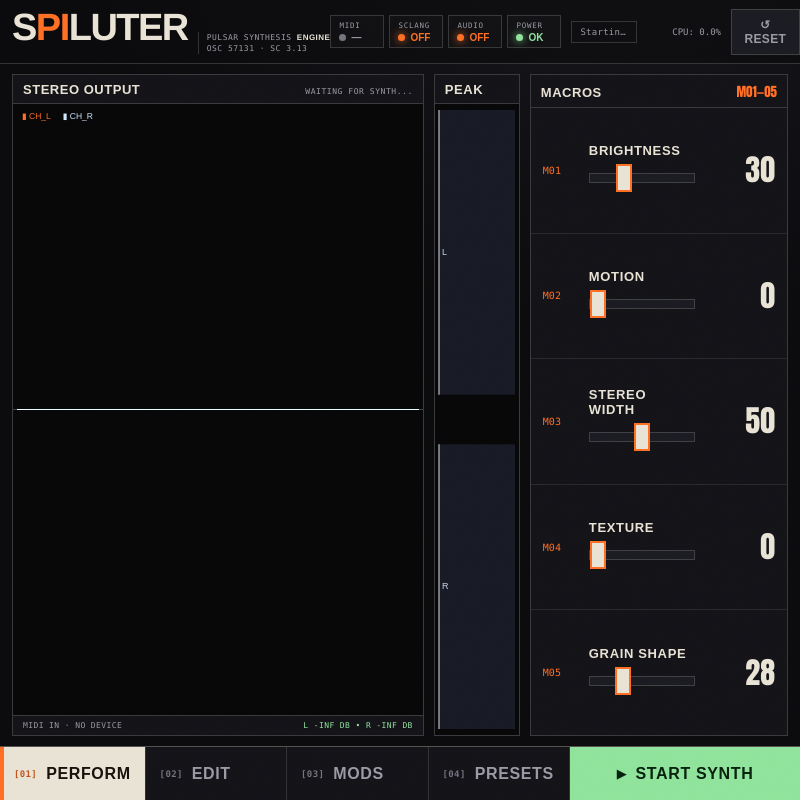
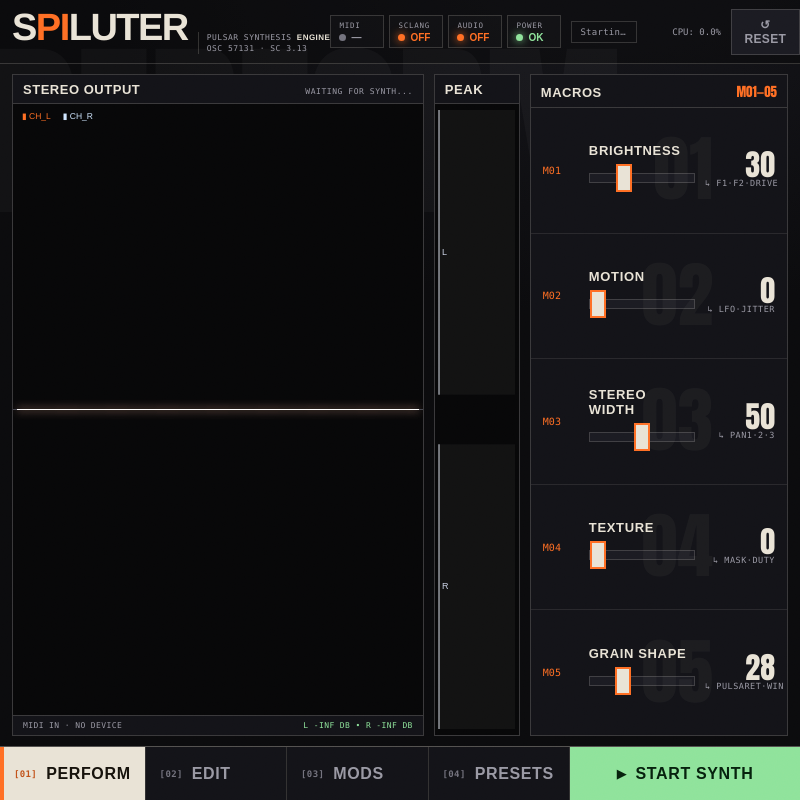
Before and after one commit to sroons/spaluter_standalone, an Electron app: page renderer/index.html in a window 800 px wide. Drawn offline with Linux system fonts and the light colour scheme; no server answers.

Commit message:
Match Perform scope/peak palette and add background detail to mockup
- Stereo Output scope: CH_L now shock orange (#ff6f24), CH_R ice
  (#cfe6ff), both with an 8px glow, matching the 01_perform mockup.
- Stereo peak meter lanes recoloured L=orange / R=ice with a neutral
  paper-tint empty-lane background.
- Perform page: add the faint giant "PERFORM" ghost headline and the
  large ghost macro numbers (01-05) behind each macro lane.
- Macros: add mono-font descriptor sub-labels under each value
  (F1·F2·DRIVE, LFO·JITTER, PAN1·2·3, MASK·DUTY, PULSARET·WIN);
  initMacros now updates only the numeric text node so the descriptor
  survives live value updates.

Refresh updated_designs/pi_new_ui/01_perform.png from the deployed build.

Co-authored-by: Copilot <223556219+Copilot@users.noreply.github.com>

```diff
--- a/renderer/index.html
+++ b/renderer/index.html
@@ -35,6 +35,7 @@
 
       <!-- ===== PERFORM ===== -->
       <section class="main-screen active" data-screen="perform" aria-label="Perform screen">
+        <div class="perform-ghost" aria-hidden="true">PERFORM</div>
         <div class="perform-row">
 
           <div class="panel scope-card">
@@ -57,21 +58,21 @@
           <div class="panel macros-card">
             <div class="ph"><span class="t">Macros</span><span class="num">M01—05</span></div>
             <div class="macros">
-              <div class="mlane"><span class="ix">M01</span>
+              <div class="mlane"><span class="bn" aria-hidden="true">01</span><span class="ix">M01</span>
                 <div><div class="nm">Brightness</div><input class="macro-slider" id="macroBrightness" type="range" min="0" max="1" step="0.01" value="0.3" /></div>
-                <div class="val" id="macroBrightnessVal">30</div></div>
-              <div class="mlane"><span class="ix">M02</span>
+                <div class="val" id="macroBrightnessVal">30<small>↳ F1·F2·DRIVE</small></div></div>
+              <div class="mlane"><span class="bn" aria-hidden="true">02</span><span class="ix">M02</span>
                 <div><div class="nm">Motion</div><input class="macro-slider" id="macroMotion" type="range" min="0" max="1" step="0.01" value="0" /></div>
-                <div class="val" id="macroMotionVal">0</div></div>
-              <div class="mlane"><span class="ix">M03</span>
+                <div class="val" id="macroMotionVal">0<small>↳ LFO·JITTER</small></div></div>
+              <div class="mlane"><span class="bn" aria-hidden="true">03</span><span class="ix">M03</span>
                 <div><div class="nm">Stereo Width</div><input class="macro-slider" id="macroWidth" type="range" min="0" max="1" step="0.01" value="0.5" /></div>
-                <div class="val" id="macroWidthVal">50</div></div>
-              <div class="mlane"><span class="ix">M04</span>
+                <div class="val" id="macroWidthVal">50<small>↳ PAN1·2·3</small></div></div>
+              <div class="mlane"><span class="bn" aria-hidden="true">04</span><span class="ix">M04</span>
                 <div><div class="nm">Texture</div><input class="macro-slider" id="macroTexture" type="range" min="0" max="1" step="0.01" value="0" /></div>
-                <div class="val" id="macroTextureVal">0</div></div>
-              <div class="mlane"><span class="ix">M05</span>
+                <div class="val" id="macroTextureVal">0<small>↳ MASK·DUTY</small></div></div>
+              <div class="mlane"><span class="bn" aria-hidden="true">05</span><span class="ix">M05</span>
                 <div><div class="nm">Grain Shape</div><input class="macro-slider" id="macroShape" type="range" min="0" max="1" step="0.01" value="0.28" /></div>
-                <div class="val" id="macroShapeVal">28</div></div>
+                <div class="val" id="macroShapeVal">28<small>↳ PULSARET·WIN</small></div></div>
             </div>
           </div>
 
--- a/renderer/renderer.js
+++ b/renderer/renderer.js
@@ -639,6 +639,8 @@ function drawScopeTrace(ctx, values, metrics, color) {
   };
   ctx.lineWidth = Math.max(1, dpr);
   ctx.strokeStyle = color;
+  ctx.shadowColor = color;
+  ctx.shadowBlur = 8 * dpr;
   ctx.beginPath();
   const samples = Math.max(48, Math.floor(drawWidth / 2));
   for (let i = 0; i <= samples; i += 1) {
@@ -651,6 +653,7 @@ function drawScopeTrace(ctx, values, metrics, color) {
     else ctx.lineTo(x, y);
   }
   ctx.stroke();
+  ctx.shadowBlur = 0;
 }
 
 function drawOutputScope(canvas, left, right = null) {
@@ -686,9 +689,9 @@ function drawOutputScope(canvas, left, right = null) {
   const prevAlpha = ctx.globalAlpha;
   ctx.globalCompositeOperation = "lighter";
   ctx.globalAlpha = 0.85;
-  drawScopeTrace(ctx, left, metrics, "rgb(91, 169, 246)");
+  drawScopeTrace(ctx, left, metrics, "#ff6f24");
   if (right && right.length > 0) {
-    drawScopeTrace(ctx, right, metrics, "rgb(114, 213, 142)");
+    drawScopeTrace(ctx, right, metrics, "#cfe6ff");
   }
   ctx.globalAlpha = prevAlpha;
   ctx.globalCompositeOperation = prevComposite;
@@ -766,7 +769,7 @@ function drawStereoPeakMeter(canvas) {
   const laneY = [topPad, topPad + laneHeight + laneGap];
   const levels = [stereoPeakDisplayL, stereoPeakDisplayR];
   const holds = [stereoPeakHoldL, stereoPeakHoldR];
-  const laneColors = ["rgb(91, 169, 246)", "rgb(114, 213, 142)"];
+  const laneColors = ["#ff6f24", "#cfe6ff"];
   const labels = ["L", "R"];
 
   for (let i = 0; i < 2; i += 1) {
@@ -775,7 +778,7 @@ function drawStereoPeakMeter(canvas) {
     const hold = clamp(holds[i], 0, 1);
     const fillW = level * usableWidth;
 
-    ctx.fillStyle = "rgba(52, 55, 84, 0.4)";
+    ctx.fillStyle = "rgba(233, 227, 214, 0.05)";
     ctx.fillRect(leftPad, y, usableWidth, laneHeight);
 
     ctx.fillStyle = laneColors[i];
@@ -3299,7 +3302,14 @@ function initMacros() {
     const valEl = document.getElementById(`${id}Val`);
     const apply = () => {
       const frac = clamp(Number(slider.value), 0, 1);
-      if (valEl) valEl.textContent = String(Math.round(frac * 100));
+      if (valEl) {
+        const num = String(Math.round(frac * 100));
+        if (valEl.firstChild && valEl.firstChild.nodeType === 3) {
+          valEl.firstChild.nodeValue = num;
+        } else {
+          valEl.insertBefore(document.createTextNode(num), valEl.firstChild);
+        }
+      }
       MACRO_TARGETS[id].forEach(([param, lo, hi]) => {
         setParamValue(param, lo + ((hi - lo) * frac), true);
       });
--- a/renderer/styles.css
+++ b/renderer/styles.css
@@ -120,7 +120,11 @@ header{
 .ph .num{ font-family:var(--dinc); font-weight:700; font-size:13px; color:var(--shock); }
 
 /* ── PERFORM ── */
-.perform-row{ flex:1; min-height:0; display:flex; gap:10px; }
+.perform-ghost{ position:absolute; left:-12px; top:-6px; z-index:0; pointer-events:none;
+  font-family:var(--dinc); font-weight:700; font-size:190px; line-height:.78;
+  letter-spacing:-.02em; text-transform:uppercase; white-space:nowrap;
+  color:rgba(233,227,214,.035); }
+.perform-row{ flex:1; min-height:0; display:flex; gap:10px; z-index:1; }
 .scope-card{ flex:1.6; }
 .scope-wrap{ position:relative; flex:1; min-height:0; background:#070708; }
 .scope-wrap canvas{ display:block; width:100%; height:100%; }
@@ -143,11 +147,17 @@ header{
   grid-template-columns:36px 1fr 70px; align-items:center; gap:10px;
   padding:0 12px; border-bottom:1px solid var(--line); overflow:hidden; }
 .mlane:last-child{ border-bottom:none; }
+.mlane .bn{ position:absolute; right:74px; top:50%; transform:translateY(-52%);
+  font-family:var(--dinc); font-weight:700; font-size:72px; line-height:1;
+  color:rgba(233,227,214,.045); pointer-events:none; }
 .mlane .ix{ font-family:var(--mono); font-size:10px; color:var(--shock); }
 .mlane .nm{ font-family:var(--din); font-weight:700; font-size:13px;
   letter-spacing:.05em; text-transform:uppercase; margin-bottom:5px; }
 .mlane .val{ font-family:var(--dinc); font-weight:700; font-size:30px;
   text-align:right; line-height:.8; color:var(--paper); }
+.mlane .val small{ display:block; font-family:var(--mono); font-size:8.5px;
+  font-weight:400; color:var(--mute-2); letter-spacing:.06em; margin-top:3px;
+  white-space:nowrap; }
 
 /* ── EDIT ── */
 .edit-grid{ flex:1; min-height:0; overflow-y:auto; display:grid; grid-auto-rows:max-content;
```
Also changed, not shown: updated_designs/pi_new_ui/01_perform.png.
